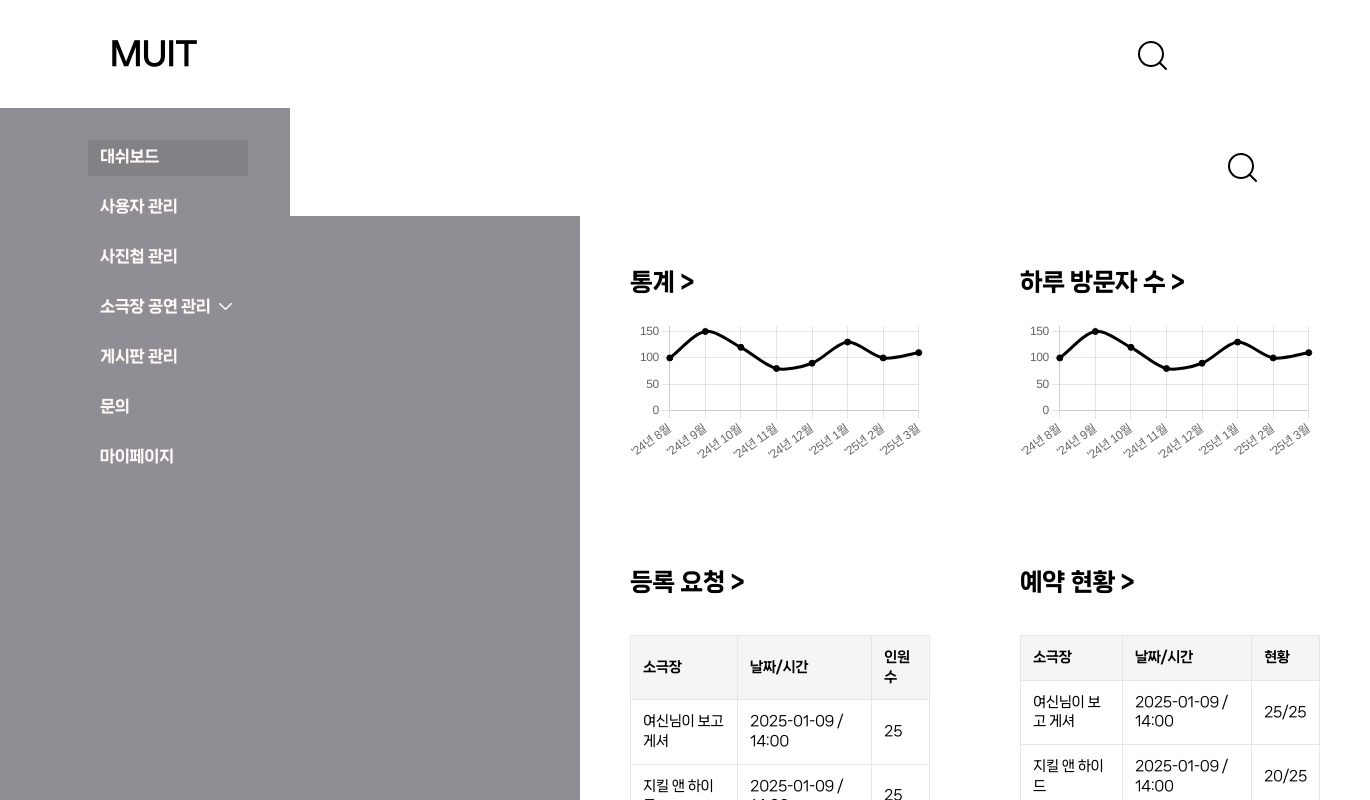
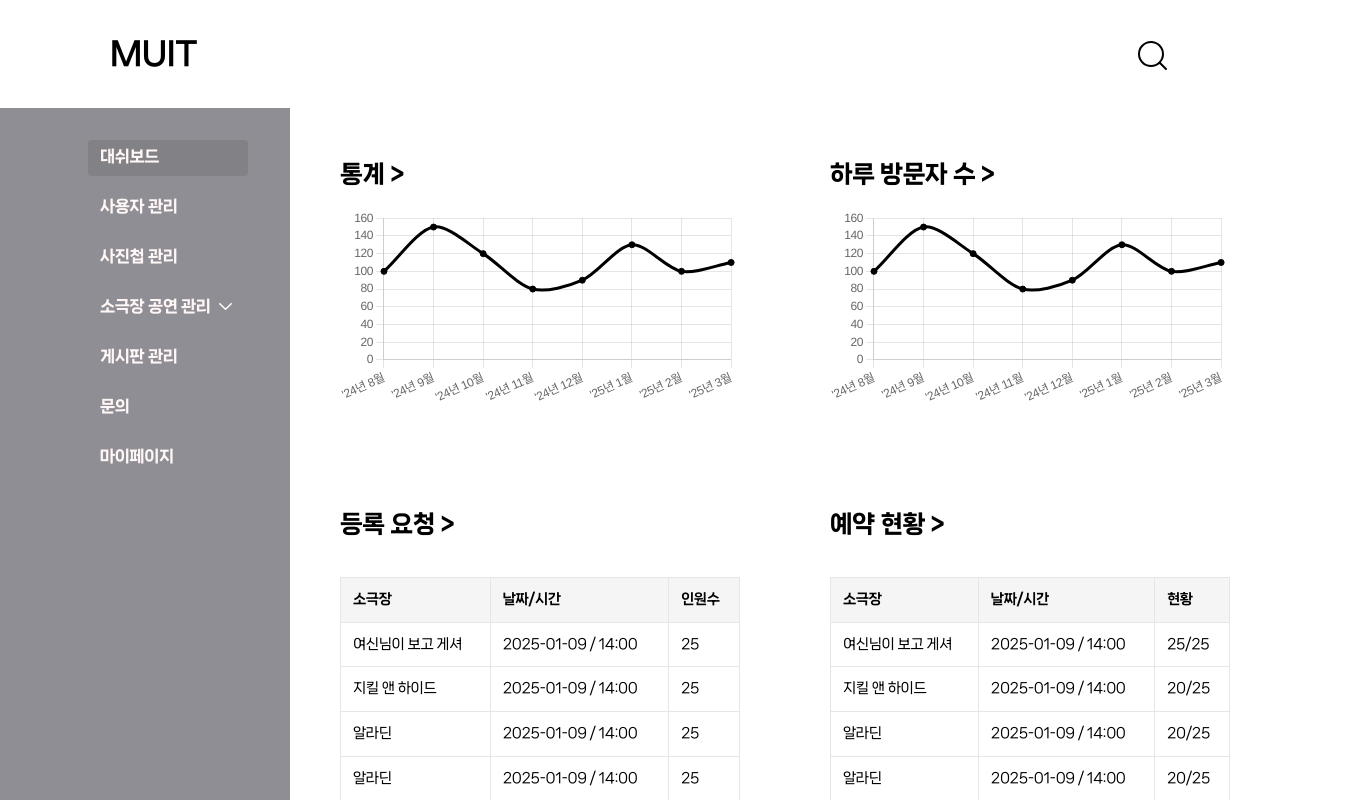
Before and after one commit to see-a-theater/CC_Frontend, a React (Vite) app: page /admin/dashboard in a window 1280 px wide. Shown: the top 800 px of the page, 1370 px wide, since content can reach past the window. Built offline with nearby package versions, Linux system fonts and the light colour scheme.

Commit message:
[STYLE] 관리자 대시보드 스타일 수정

```diff
--- a/src/pages/admin/Dashboard.jsx
+++ b/src/pages/admin/Dashboard.jsx
@@ -44,12 +44,7 @@ function Dashboard() {
 
 	return (
 		<Container>
-			<Top>
-				<Search />
-			</Top>
-
 			<Content>
-				<Sidebar />
 				<BoardArea>
 					<ChartWrapper>
 						<SectionTitle>통계 {'>'}</SectionTitle>
@@ -87,25 +82,12 @@ function Dashboard() {
 
 export default Dashboard;
 
-const Container = styled.div``;
-const Top = styled.div`
-	height: 108px;
-	display: flex;
-	justify-content: flex-end;
-	padding: 40px 110px;
+const Container = styled.div`
+	width: 100%;
 `;
 
 const Content = styled.div``;
-const Sidebar = styled.div`
-	//추후 컴포넌트로 변경 후 삭제
-	width: 290px;
-	height: 100vh;
-	position: fixed;
-	padding: 27px 18px;
-	background: #8f8e94;
-`;
 const BoardArea = styled.div`
-	margin-left: 290px;
 	padding: 50px;
 	display: flex;
 	gap: 90px;
```
